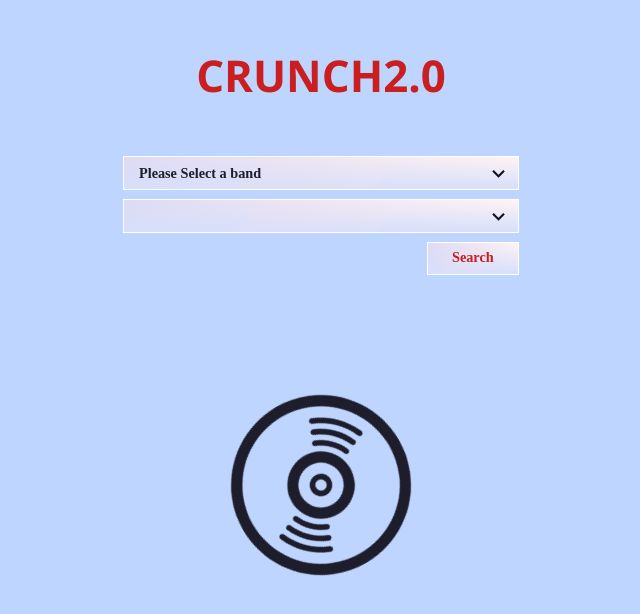
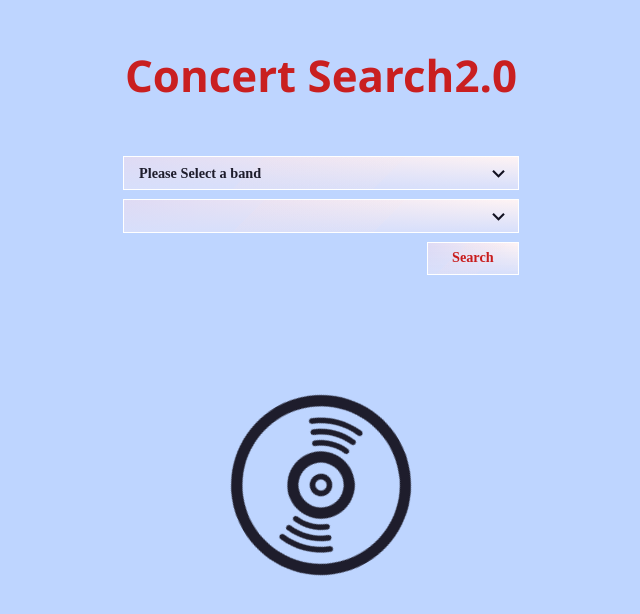
Before and after one commit to jacobg1/concert-search, a React (Create React App) app: page / in a window 1280 px wide. Shown: the top 614 px of the page, without its empty margins (319-959 px from the left). Built offline with nearby package versions, Linux system fonts and the light colour scheme; a web font is replaced by a local one.

Commit message:
update title tag

```diff
--- a/src/App.js
+++ b/src/App.js
@@ -3,6 +3,7 @@ import './App.scss';
 import Header from './components/Header';
 import Footer from './components/Footer';
 import HomeContainer from './components/HomeContainer';
+
 class App extends Component {
   render() {
     return (
--- a/src/components/Header.js
+++ b/src/components/Header.js
@@ -8,12 +8,12 @@ class Header extends Component {
         return (
             <>
               <Helmet>
-                  <title>My Title</title>
-                  <link rel="canonical" href="http://mysite.com/example" />
+                  <title>Concert Search</title>
+                  <link rel="canonical" href="http://concert-search-2.surge.sh" />
               </Helmet>
 
               <header>
-                  <h1>CRUNCH2.0</h1>
+                    <h1>Concert Search2.0</h1>
               </header>
             </>
         );
```
